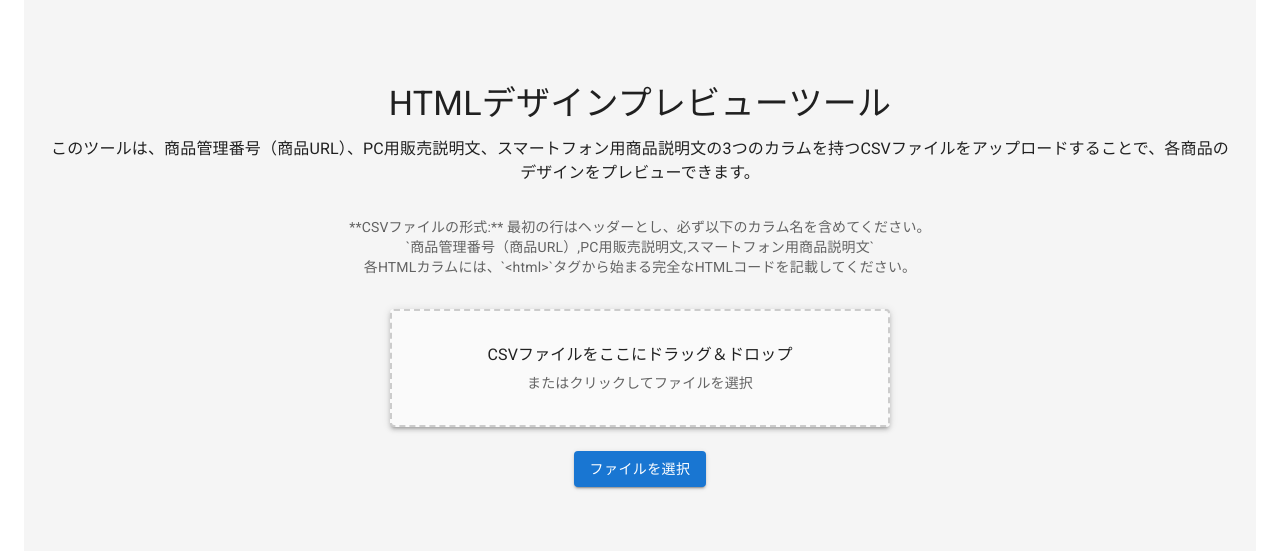
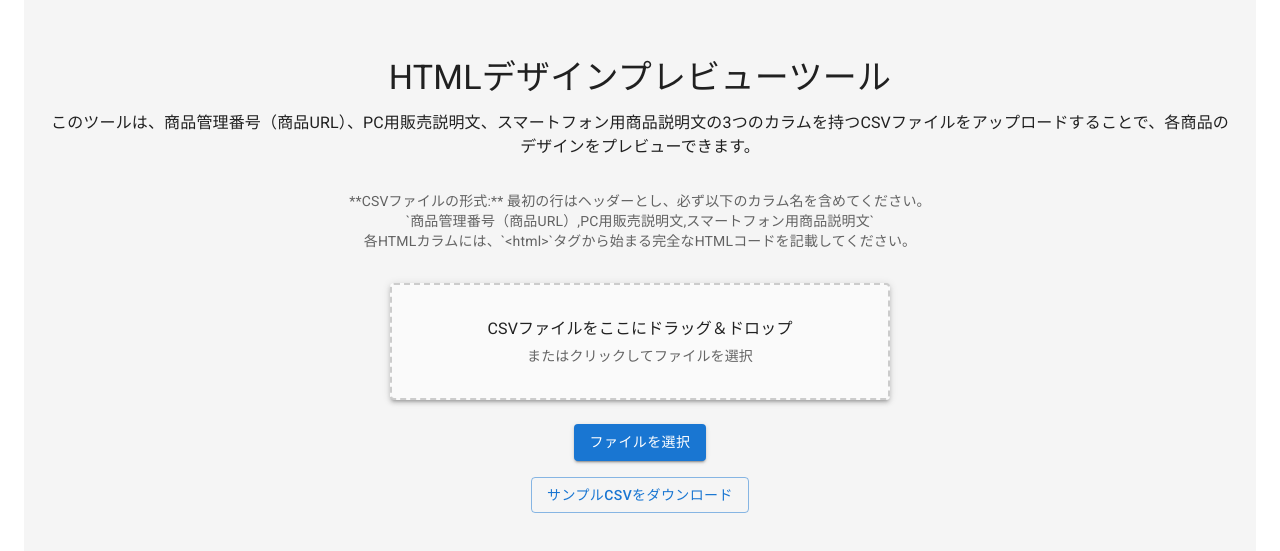
Before and after one commit to shunki1001/rakuten-csv-viewer, a React (Vite) app in the folder rakuten-csv-viewer/: page / in a window 1280 px wide. Shown: the part 115-666 px from the top of the page. Built offline with nearby package versions, Linux system fonts and the light colour scheme.

Commit message:
#2 update: CSVダウンロードの処理

```diff
--- a/rakuten-csv-viewer/src/components/UploadScreen.jsx
+++ b/rakuten-csv-viewer/src/components/UploadScreen.jsx
@@ -2,6 +2,7 @@ import React, { useCallback } from 'react';
 import { Box, Typography, Paper, Button } from '@mui/material';
 import { useDropzone } from 'react-dropzone';
 import Papa from 'papaparse';
+import Encoding from 'encoding-japanese';
 
 function UploadScreen({ onFileUpload }) {
   const onDrop = useCallback((acceptedFiles) => {
@@ -147,6 +148,35 @@ function UploadScreen({ onFileUpload }) {
       >
         ファイルを選択
       </Button>
+      <Button
+        variant="outlined"
+        sx={{ mt: 2 }}
+        onClick={() => {
+          const sampleData = [
+            ['商品管理番号（商品URL）', 'PC用販売説明文', 'スマートフォン用商品説明文'],
+            ['12345', '<html><body>PC用説明文サンプル1</body></html>', '<html><body>SP用説明文サンプル1</body></html>'],
+            ['67890', '<html><body>PC用説明文サンプル2</body></html>', '<html><body>SP用説明文サンプル2</body></html>'],
+          ];
+          const csvContent = sampleData.map(e => e.join(',')).join('\n');
+          // Shift-JISにエンコード
+          const sjisArray = Encoding.convert(csvContent, {
+            to: 'SJIS',
+            type: 'array',
+          });
+          const uint8Array = new Uint8Array(sjisArray);
+          const blob = new Blob([uint8Array], { type: 'text/csv' });
+          const url = URL.createObjectURL(blob);
+          const a = document.createElement('a');
+          a.href = url;
+          a.download = 'sample.csv';
+          document.body.appendChild(a);
+          a.click();
+          document.body.removeChild(a);
+          URL.revokeObjectURL(url);
+        }}
+      >
+        サンプルCSVをダウンロード
+      </Button>
     </Box>
   );
 }
```
